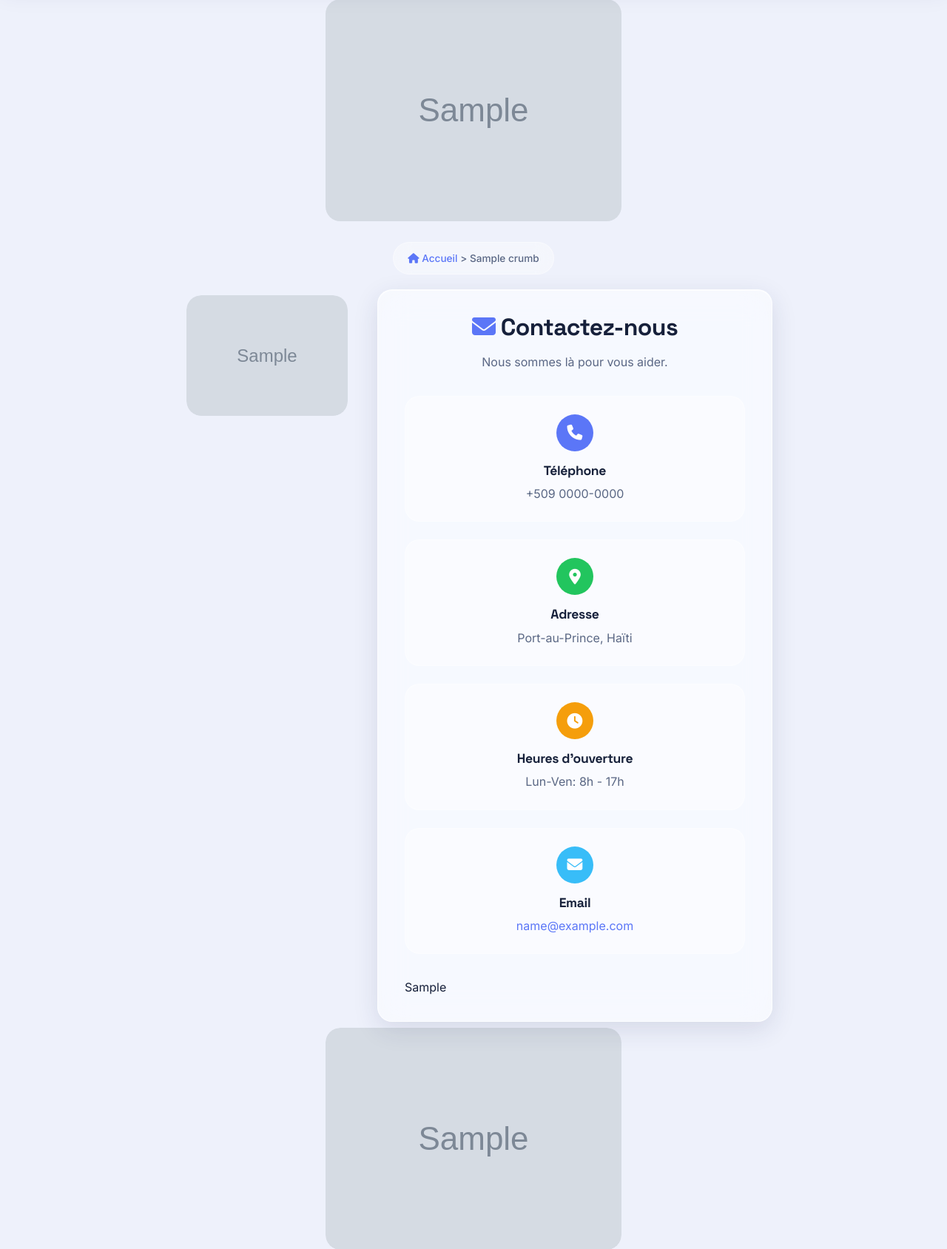
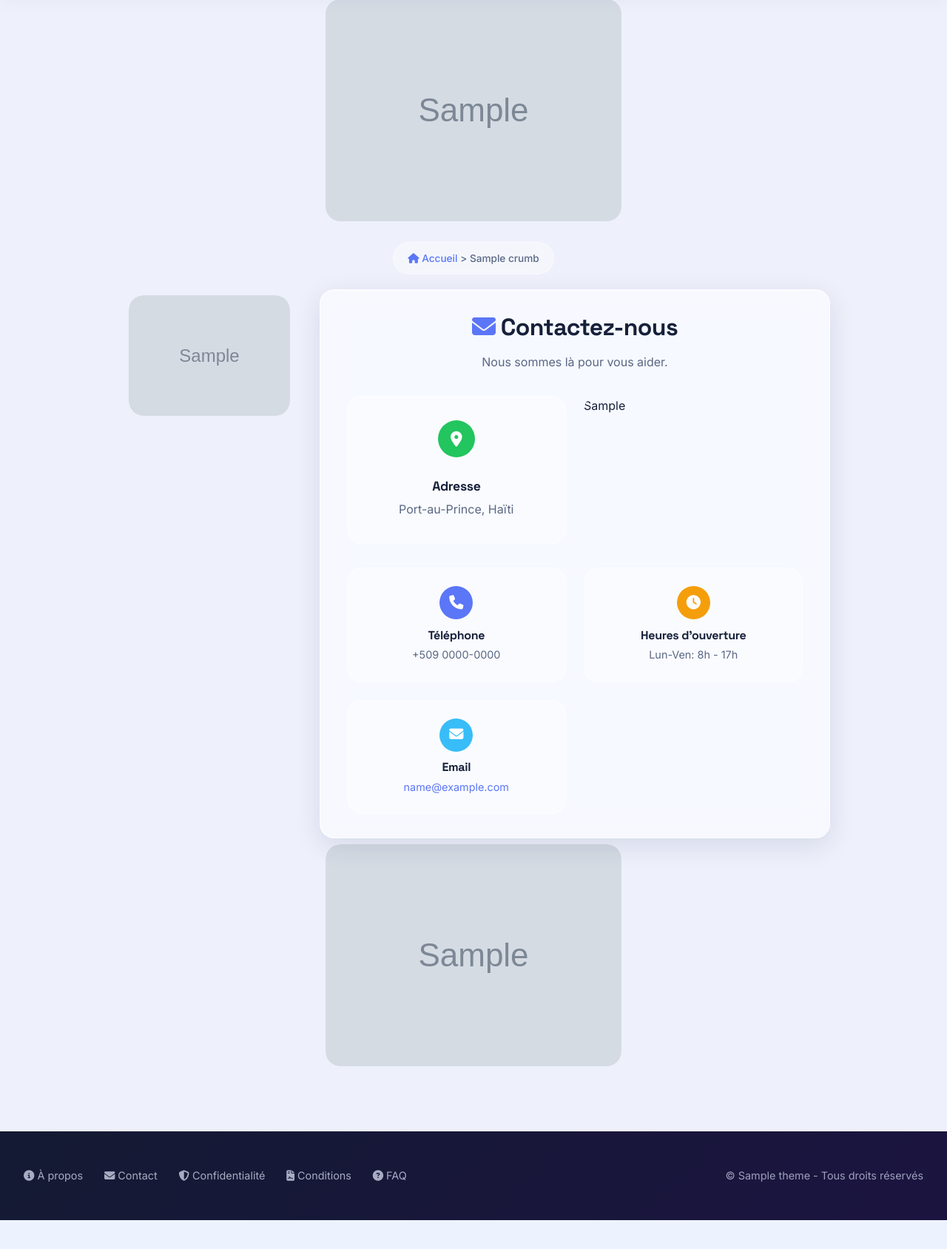
Before and after one commit to marcusblai32-ctrl/educdim, a Django app: template templates/pages/contact.html in a window 1280 px wide. Shown: the part 80-1768 px from the top of the page at 74% size. After the commit the page ends 1729 px from the top, so only its background shows below. Run offline with Django 5.2, Linux system fonts and the light colour scheme; the template is opened without the code that fills it: most values are stand-ins (such as "Sample title", 1, 10 or a date in 2020); grey boxes marked "Sample" are stand-in pictures.

Commit message:
Update contact.html

```diff
--- a/templates/pages/contact.html
+++ b/templates/pages/contact.html
@@ -4,7 +4,7 @@
 {% block title %}{{ theme.contact_page_title|default:_("Contactez-nous") }} - {{ theme.site_name }}{% endblock %}
 
 {% block content %}
-<div class="card" style="max-width:800px; margin:0 auto;">
+<div class="card" style="max-width:900px; margin:0 auto;">
     <h1 style="text-align:center; margin-bottom:1rem;">
         <i class="fas fa-envelope" style="color:var(--primary);"></i>
         {{ theme.contact_page_title|default:_("Contactez-nous") }}
@@ -13,18 +13,10 @@
         {{ theme.contact_page_subtitle|default:_("Nous sommes là pour vous aider.") }}
     </p>
 
-    <div style="display:grid; grid-template-columns:repeat(auto-fit, minmax(250px, 1fr)); gap:1.5rem;">
-        <!-- Téléphone -->
-        <div style="background:var(--glass-soft); border-radius:var(--radius); padding:1.5rem; text-align:center; border:1px solid var(--glass-brd-soft); transition:var(--transition);">
-            <div style="width:50px; height:50px; border-radius:50%; background:var(--primary); display:flex; align-items:center; justify-content:center; margin:0 auto 1rem;">
-                <i class="fas fa-phone" style="color:#fff; font-size:1.3rem;"></i>
-            </div>
-            <h3 style="font-size:1.1rem; margin-bottom:0.5rem;">{% trans "Téléphone" %}</h3>
-            <p style="color:var(--text-muted); margin:0;">{{ theme.contact_phone|default:"+509 0000-0000" }}</p>
-        </div>
-
+    <!-- ===== ADRÈS AK MAP ANSANM ===== -->
+    <div style="display:grid; grid-template-columns:1fr 1fr; gap:1.5rem; margin-bottom:2rem;">
         <!-- Adresse -->
-        <div style="background:var(--glass-soft); border-radius:var(--radius); padding:1.5rem; text-align:center; border:1px solid var(--glass-brd-soft); transition:var(--transition);">
+        <div style="background:var(--glass-soft); border-radius:var(--radius); padding:1.5rem; text-align:center; border:1px solid var(--glass-brd-soft); transition:var(--transition); display:flex; flex-direction:column; justify-content:center;">
             <div style="width:50px; height:50px; border-radius:50%; background:var(--success); display:flex; align-items:center; justify-content:center; margin:0 auto 1rem;">
                 <i class="fas fa-map-marker-alt" style="color:#fff; font-size:1.3rem;"></i>
             </div>
@@ -32,33 +24,62 @@
             <p style="color:var(--text-muted); margin:0;">{{ theme.contact_address|default:"Port-au-Prince, Haïti" }}</p>
         </div>
 
+        <!-- Google Maps -->
+        {% if theme.contact_map_embed %}
+        <div style="border-radius:var(--radius); overflow:hidden; min-height:200px;">
+            {{ theme.contact_map_embed|safe }}
+        </div>
+        {% else %}
+        <div style="background:var(--glass-soft); border-radius:var(--radius); padding:1.5rem; text-align:center; border:1px solid var(--glass-brd-soft); display:flex; flex-direction:column; justify-content:center; align-items:center; min-height:200px; color:var(--text-muted);">
+            <i class="fas fa-map" style="font-size:2.5rem; opacity:0.3; margin-bottom:0.5rem;"></i>
+            <p>{% trans "Aucune carte disponible." %}</p>
+        </div>
+        {% endif %}
+    </div>
+
+    <!-- ===== LÒT ENFÒMASYON YO ===== -->
+    <div style="display:grid; grid-template-columns:repeat(auto-fit, minmax(200px, 1fr)); gap:1.5rem;">
+        <!-- Téléphone -->
+        <div style="background:var(--glass-soft); border-radius:var(--radius); padding:1.5rem; text-align:center; border:1px solid var(--glass-brd-soft); transition:var(--transition);">
+            <div style="width:45px; height:45px; border-radius:50%; background:var(--primary); display:flex; align-items:center; justify-content:center; margin:0 auto 0.8rem;">
+                <i class="fas fa-phone" style="color:#fff; font-size:1.2rem;"></i>
+            </div>
+            <h3 style="font-size:1rem; margin-bottom:0.3rem;">{% trans "Téléphone" %}</h3>
+            <p style="color:var(--text-muted); margin:0; font-size:0.9rem;">{{ theme.contact_phone|default:"+509 0000-0000" }}</p>
+        </div>
+
         <!-- Heures d'ouverture -->
         <div style="background:var(--glass-soft); border-radius:var(--radius); padding:1.5rem; text-align:center; border:1px solid var(--glass-brd-soft); transition:var(--transition);">
-            <div style="width:50px; height:50px; border-radius:50%; background:var(--warning); display:flex; align-items:center; justify-content:center; margin:0 auto 1rem;">
-                <i class="fas fa-clock" style="color:#fff; font-size:1.3rem;"></i>
+            <div style="width:45px; height:45px; border-radius:50%; background:var(--warning); display:flex; align-items:center; justify-content:center; margin:0 auto 0.8rem;">
+                <i class="fas fa-clock" style="color:#fff; font-size:1.2rem;"></i>
             </div>
-            <h3 style="font-size:1.1rem; margin-bottom:0.5rem;">{% trans "Heures d'ouverture" %}</h3>
-            <p style="color:var(--text-muted); margin:0;">{{ theme.contact_hours|default:"Lun-Ven: 8h - 17h" }}</p>
+            <h3 style="font-size:1rem; margin-bottom:0.3rem;">{% trans "Heures d'ouverture" %}</h3>
+            <p style="color:var(--text-muted); margin:0; font-size:0.9rem;">{{ theme.contact_hours|default:"Lun-Ven: 8h - 17h" }}</p>
         </div>
 
         <!-- Email -->
         <div style="background:var(--glass-soft); border-radius:var(--radius); padding:1.5rem; text-align:center; border:1px solid var(--glass-brd-soft); transition:var(--transition);">
-            <div style="width:50px; height:50px; border-radius:50%; background:var(--info); display:flex; align-items:center; justify-content:center; margin:0 auto 1rem;">
-                <i class="fas fa-envelope" style="color:#fff; font-size:1.3rem;"></i>
+            <div style="width:45px; height:45px; border-radius:50%; background:var(--info); display:flex; align-items:center; justify-content:center; margin:0 auto 0.8rem;">
+                <i class="fas fa-envelope" style="color:#fff; font-size:1.2rem;"></i>
             </div>
-            <h3 style="font-size:1.1rem; margin-bottom:0.5rem;">{% trans "Email" %}</h3>
-            <p style="color:var(--text-muted); margin:0;">
+            <h3 style="font-size:1rem; margin-bottom:0.3rem;">{% trans "Email" %}</h3>
+            <p style="color:var(--text-muted); margin:0; font-size:0.9rem;">
                 <a href="mailto:{{ theme.contact_email }}" style="color:var(--primary); text-decoration:none;">
                     {{ theme.contact_email|default:"contact@educdim.com" }}
                 </a>
             </p>
         </div>
     </div>
+</div>
 
-    {% if theme.contact_map_embed %}
-    <div style="margin-top:2rem; border-radius:var(--radius); overflow:hidden;">
-        {{ theme.contact_map_embed|safe }}
-    </div>
-    {% endif %}
-</div>
+<style>
+    @media (max-width: 768px) {
+        .card > div:first-of-type {
+            grid-template-columns: 1fr !important;
+        }
+        .card > div:first-of-type .map-container {
+            min-height: 200px !important;
+        }
+    }
+</style>
 {% endblock %}
```
